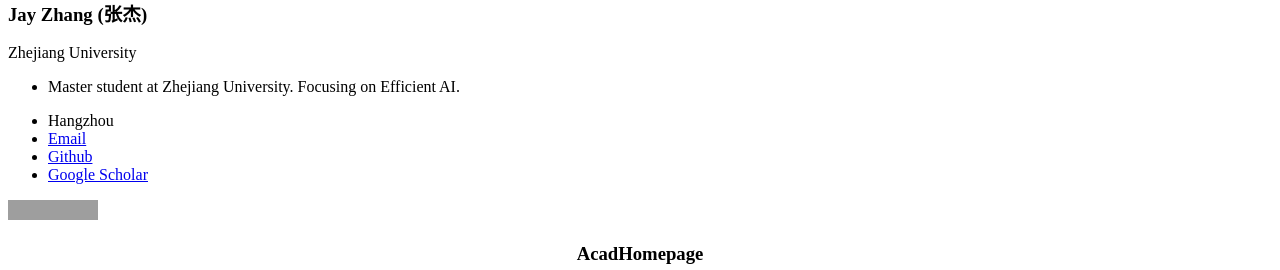
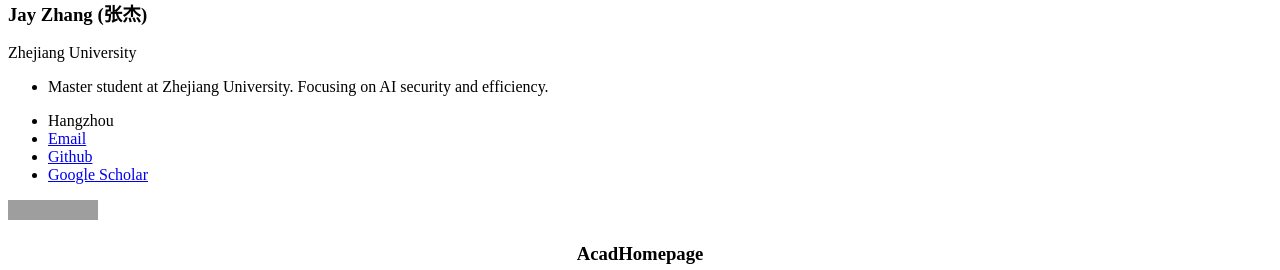
Before and after one commit to zj-jayzhang/zj-jayzhang.github.io, a Jekyll site: the page built from docs/README-zh.md, in a window 1280 px wide. Shown: the part 400-670 px from the top of the page. Built offline with Jekyll 4.4.1, drawn with Linux system fonts in a browser that asks for light colours; our own code applies the rules of GitHub Pages for plain Markdown files; grey boxes are pictures that could not be loaded.

Commit message:
Update _config.yml

```diff
--- a/_config.yml
+++ b/_config.yml
@@ -7,7 +7,7 @@
 
 # Site Settings
 title                    : "Jay Zhang (张杰)"
-description              : "Master student at Zhejiang University. Focusing on Efficient AI."
+description              : "Master student at Zhejiang University. Focusing on AI security and efficiency."
 repository               : "zj-jayzhang/zj-jayzhang.github.io"
 google_scholar_stats_use_cdn : true
 
```
